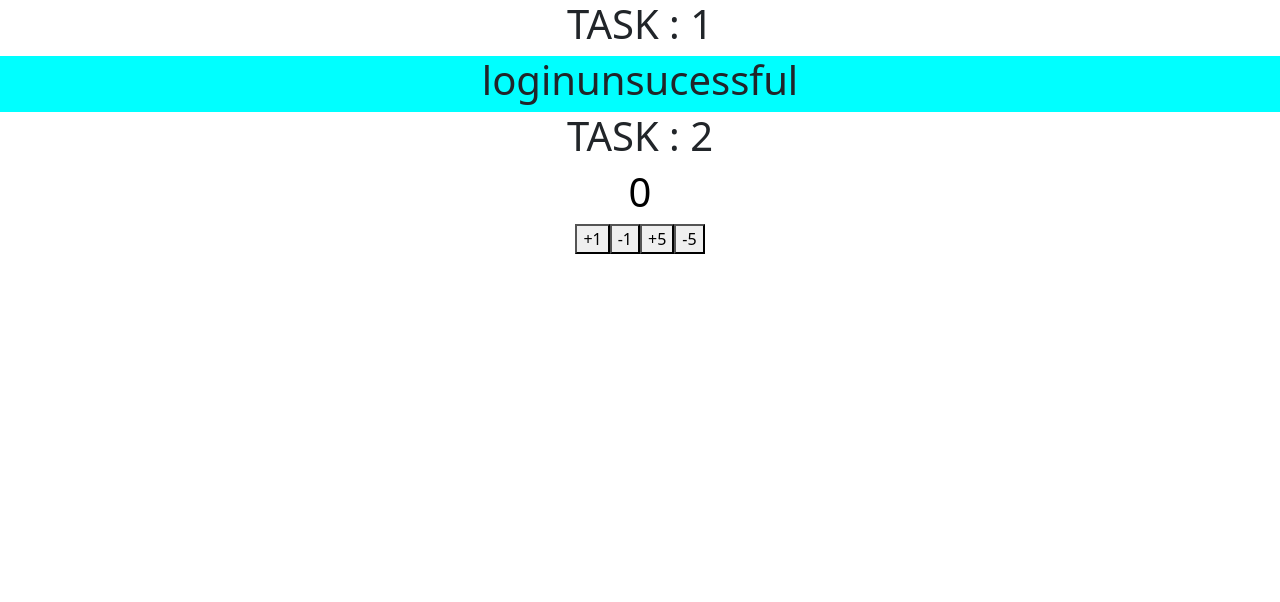
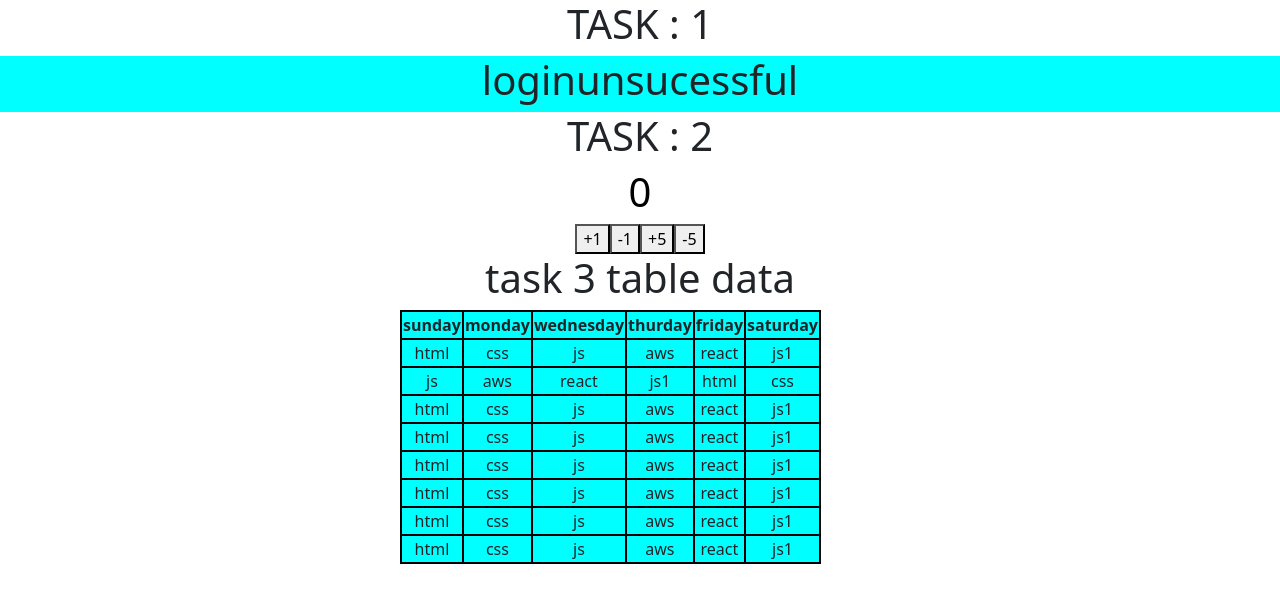
Before and after one commit to RakeshReddy123devoloper/react-tasks, a React (Create React App) app: page / in a window 1280 px wide. Shown: the top 602 px of the page. Built offline with nearby package versions, Linux system fonts and the light colour scheme.

Commit message:
tabledata

```diff
--- a/src/index.js
+++ b/src/index.js
@@ -5,7 +5,7 @@ import 'bootstrap/dist/css/bootstrap.min.css';
 // import App from './App';
 import reportWebVitals from './reportWebVitals';
 // import Sample from './sample';
-// import Time from './timetable';
+import Time from './timetable';
 // import Img from './img'
 // import Header from './header'
 // import Footer from './footer'
@@ -30,7 +30,7 @@ root.render(
   <React.StrictMode>
     {/* <App /> */}
     {/* <Sample/> */}
-    {/* <Time/> */}
+
 {/*
      <Header/>
       <Img/>
@@ -51,6 +51,7 @@ root.render(
     {/* <Mount/> */}
     {/* <Update/> */}
     <Count/>
+    <Time/>
   </React.StrictMode>
 );
 
--- a/src/timetable.js
+++ b/src/timetable.js
@@ -1,8 +1,11 @@
 import './table.css'
 function Time(){
     return(
+
         <div>
-
+           <div>
+            <h1 style={{textAlign:"center"}}>task 3 table data</h1>
+           </div>
 <table className="border">
   <tr className='border1'>
     <th>sunday</th>
```
